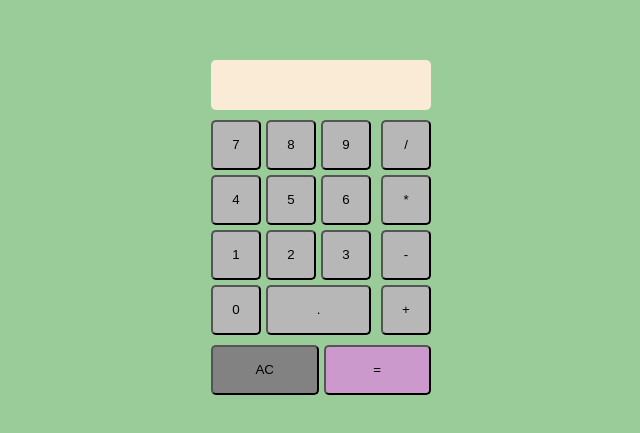
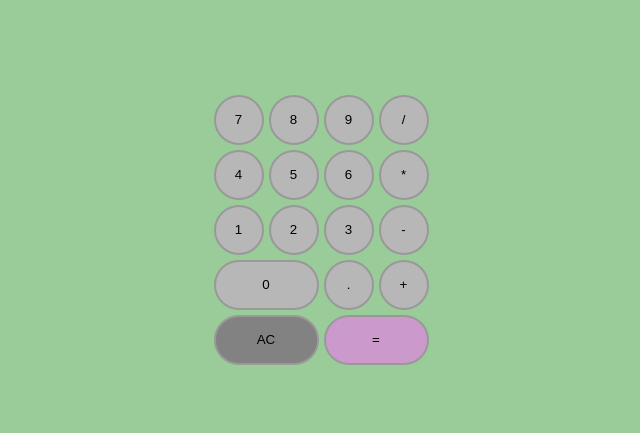
Before and after one commit to amelieberry/javascript-calculator, a React (Create React App) app: page / in a window 1280 px wide. Shown: the part 173-606 px from the top of the page, without its empty margins (319-959 px from the left). Built offline with nearby package versions, Linux system fonts and the light colour scheme.

Commit message:
buttons are now round / pills, added custom border

```diff
--- a/src/App.css
+++ b/src/App.css
@@ -14,22 +14,31 @@
 button {
   height: 50px;
   min-width: 50px;
-  /* width: 50px; */
   background-color: #B7B7B7;
-  border-radius: 5px;
+  border-radius: 50%;
+  border: 2px solid #999;
 }
 
-#display {
+button:active {
+  border: 3px solid #666;
+}
+
+.display-container {
   background-color: antiquewhite;
-  height: 50px;
+  height: 100px;
   border-radius: 5px;
   grid-row: 1;
   grid-column: 1 / span 2;
 }
 
+.displays {
+  padding: 1rem;
+  text-align: right;
+}
+
 .key-pad {
   display: grid;
-  gap: 10px;
+  gap: 5px;
 }
 
 .number-pad {
@@ -41,8 +50,9 @@
   gap: 5px;
 }
 
-#decimal {
+#zero {
   grid-column: span 2;
+  border-radius: 999em;
 }
 
 .operator-pad {
@@ -63,9 +73,11 @@
 #equals {
   background-color: #CC99CC;
   grid-row: 1 / span 2;
+  border-radius: 999em;
 }
 
 #clear {
   background-color: #828282;
   grid-row: 1 / span 2;
+  border-radius: 999em;
 }
```
